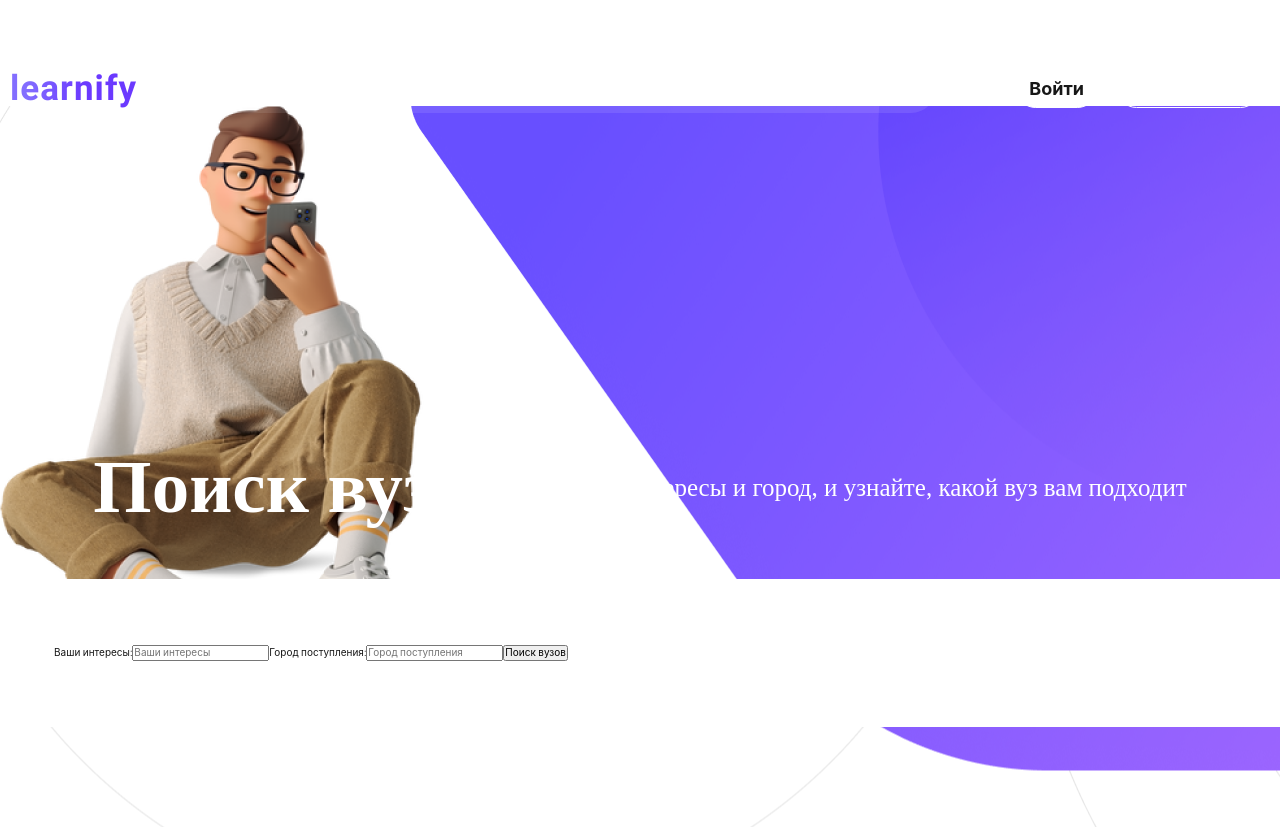
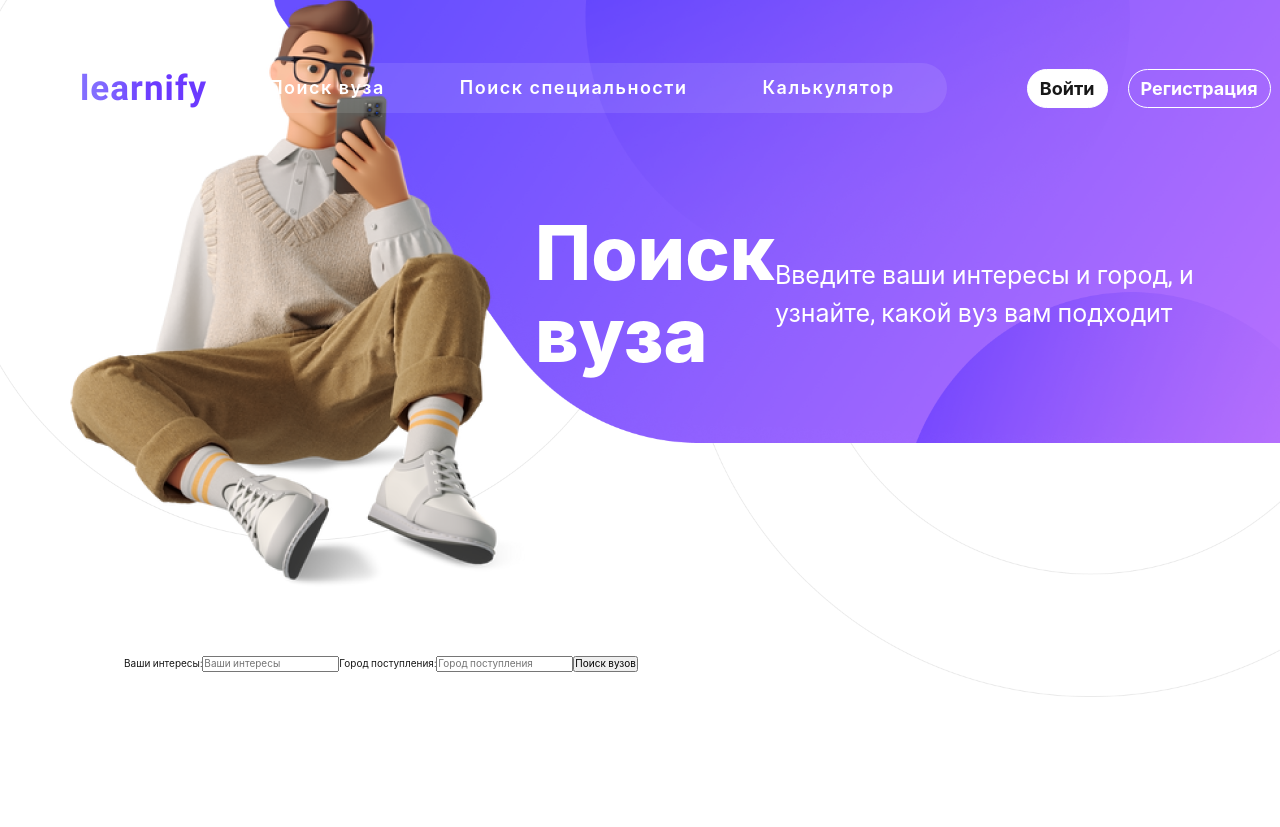
Before and after one commit to Yakser/react-learnify, a React (Vite) app: page / in a window 1280 px wide. After the commit the page ends 800 px from the top, so only its background shows below. Built offline with nearby package versions, Linux system fonts and the light colour scheme.

Commit message:
deprecated app wrapper

```diff
--- a/src/App.scss
+++ b/src/App.scss
@@ -2,13 +2,7 @@
 @use "./scss/utils/mixins";
 
 .app {
-  padding-top: variables.$header-height;
 
-  &__wrapper {
-    @include mixins.wrapper-desktop;
-
-    margin-top: 5rem;
-  }
 }
 
 .title {
--- a/src/components/SectionHero/index.module.scss
+++ b/src/components/SectionHero/index.module.scss
@@ -3,33 +3,34 @@
 @use "../../scss/utils/mixins";
 
 .sectionHero {
-  background-image: url('../../img/sectionHero/boy.png'), url('../../img/sectionHero/banner.png');
+  background-size: 100%;
+  background-image: url('../../assets/images/Banner.png');
   background-repeat: no-repeat;
-  padding: 29rem 0 10rem;
+  &__wrapper {
+    @include mixins.wrapper-desktop;
+  }
   &__content{
     display: flex;
     justify-content: center;
     align-items: center;
   }
   &__title {
-    font-family: 'Nunito', serif;
-    font-style: normal;
+    //font-family: 'Nunito', serif;
     font-weight: 800;
     font-size: 7.5rem;
     line-height: 110%;
     color: variables.$white;
   }
   &__text {
-    font-family: 'Nunito', serif;
-    font-style: normal;
+    //font-family: 'Nunito', serif;
     font-weight: 400;
-    font-size: 25px;
+    font-size: 2.5rem;
     line-height: 151.9%;
     color: #FFFFFF;
   }
   &__form {
     padding: 6.6rem 5.4rem;
-    background-color: variables.$white;
+    //background-color: variables.$white;
   }
 
 }
--- a/src/components/SectionHero/index.tsx
+++ b/src/components/SectionHero/index.tsx
@@ -1,13 +1,15 @@
 import React from 'react';
 import styles from './index.module.scss';
+import boy from '../../assets/images/boy.png';
 
 
 const SectionHero = () => {
 	return (
 		<section className={styles.sectionHero}>
-			<div className={styles.container}>
+			<div className={styles.sectionHero__wrapper}>
 				<div className={styles.sectionHero__content}>
-					<h1 className={styles.sectionHero__title}>Поиск вуза</h1>
+					<img src={boy} alt="мальчик бизнесмен"/>
+					<h2 className={styles.sectionHero__title}>Поиск вуза</h2>
 					<p className={styles.sectionHero__text}>Введите ваши интересы и город, и узнайте, какой вуз вам подходит</p>
 				</div>
 				<form className={styles.sectionHero__form}>
--- a/src/scss/utils/_mixins.scss
+++ b/src/scss/utils/_mixins.scss
@@ -7,7 +7,7 @@
 }
 
 @mixin wrapper-desktop {
-  max-width: 140rem;
+  max-width: 114rem;
   width: 100%;
   margin: 0 auto;
 
```
Also changed, not shown: src/assets/images/Banner.png (renamed from src/img/sectionHero/Banner.png), src/assets/images/boy.png (renamed from src/img/sectionHero/boy.png).
